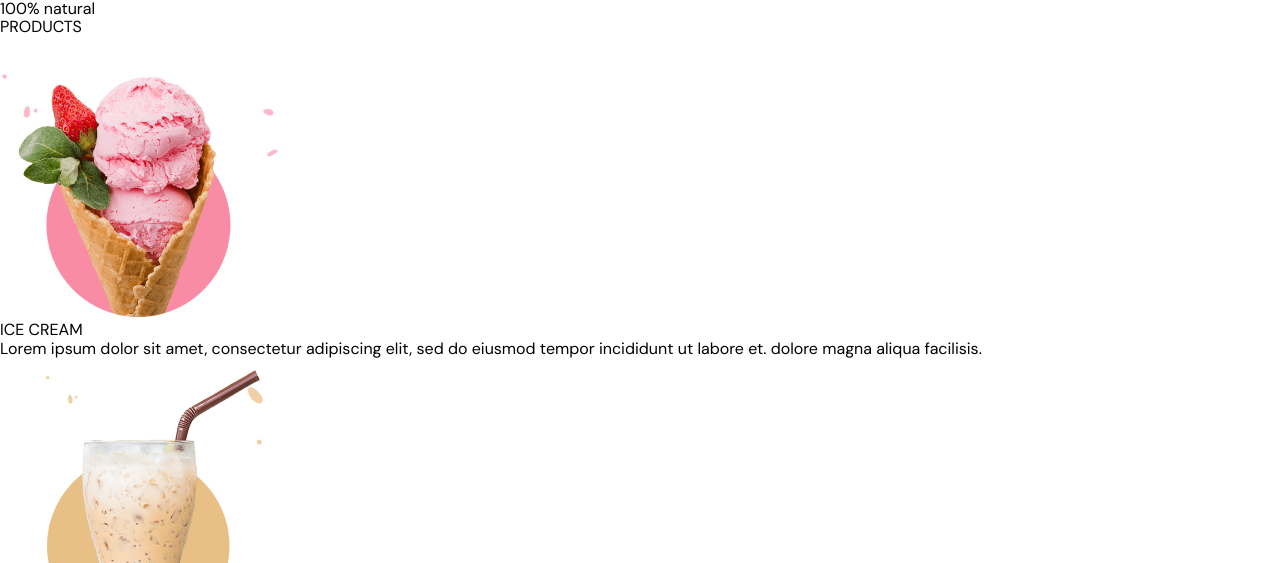
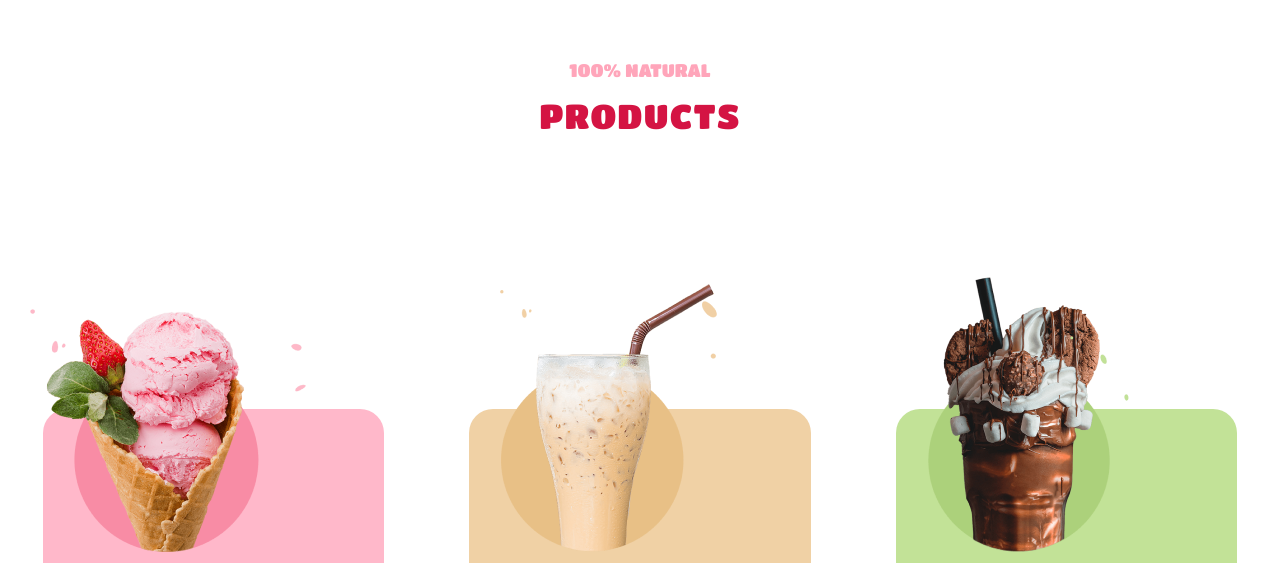
Before and after one commit to DeveloperStevenMarin/goit-team-job, a website built with Parcel: page src/index.html in a window 1280 px wide. Shown: the top 563 px of the page. Built offline with nearby package versions, Linux system fonts and the light colour scheme; files whose address does not match are found by name.

Commit message:
modified:   src/css/styles.css 	modified:   src/css/styles.css.map

```diff
--- a/src/css/styles.css
+++ b/src/css/styles.css
@@ -332,4 +332,106 @@ h2 {
   transition: max-width 0.15s ease-out;
 }
 
+.products {
+  padding-top: 60px;
+}
+.products__title {
+  display: flex;
+  flex-direction: column;
+  align-items: center;
+  gap: 15px;
+}
+.products__title--1 {
+  font-family: "Titan One";
+  font-style: normal;
+  font-weight: 400;
+  font-size: 18px;
+  line-height: 21px;
+  text-align: center;
+  text-transform: uppercase;
+  color: #ffa5ba;
+}
+.products__title--2 {
+  font-family: "Titan One", sans-serif;
+  font-style: normal;
+  font-weight: 400;
+  font-size: 34px;
+  line-height: 39px;
+  text-align: center;
+  letter-spacing: 0.04em;
+  text-transform: uppercase;
+  color: #d41443;
+}
+.products__products-item-box1, .products__products-item-box2, .products__products-item-box3 {
+  width: 80%;
+  height: 489px;
+  background-color: #ffb8ca;
+  background-position: center;
+  margin-left: auto;
+  margin-right: auto;
+  border-radius: 24px;
+  background-image: url(/src/images/arrow-right\ 4.png);
+  background-repeat: no-repeat;
+  background-position: 50% 90%;
+}
+.products__products-item-box1 {
+  background-color: rgb(255, 184, 202);
+}
+.products__products-item-box2 {
+  background-color: rgb(240, 209, 165);
+}
+.products__products-item-box3 {
+  background-color: rgb(194, 226, 151);
+}
+.products__products-list {
+  height: 796px;
+  display: flex;
+  flex-direction: row;
+  align-items: center;
+  align-content: center;
+  justify-content: space-evenly;
+}
+.products__products-item-container {
+  position: relative;
+  top: 120px;
+}
+.products__products-item-pict {
+  position: absolute;
+  top: -28%;
+  left: 6.5%;
+}
+.products__products-item-box1-title, .products__products-item-box2-title, .products__products-item-box3-title {
+  font-family: "Titan One";
+  font-style: normal;
+  font-weight: 400;
+  font-size: 20px;
+  line-height: 23px;
+  text-align: center;
+  letter-spacing: 0.04em;
+  text-transform: uppercase;
+  color: rgb(255, 255, 255);
+  padding-top: 160px;
+}
+.products__products-item-box1-title::after, .products__products-item-box2-title::after, .products__products-item-box3-title::after {
+  display: block;
+  content: ". . .";
+  color: rgb(255, 255, 255);
+  top: 32px;
+  font-size: 25px;
+}
+.products__products-item-box1-text, .products__products-item-box2-text, .products__products-item-box3-text {
+  width: 60%;
+  font-family: "DM Sans";
+  font-style: normal;
+  font-weight: 700;
+  font-size: 14px;
+  line-height: 152%;
+  text-align: center;
+  letter-spacing: 0.04em;
+  color: rgb(255, 255, 255);
+  padding-top: 32px;
+  margin-left: auto;
+  margin-right: auto;
+}
+
 /*# sourceMappingURL=styles.css.map */
```
Also changed, not shown: 1 other file.
